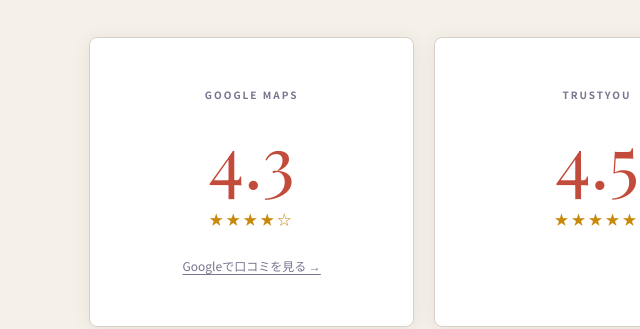
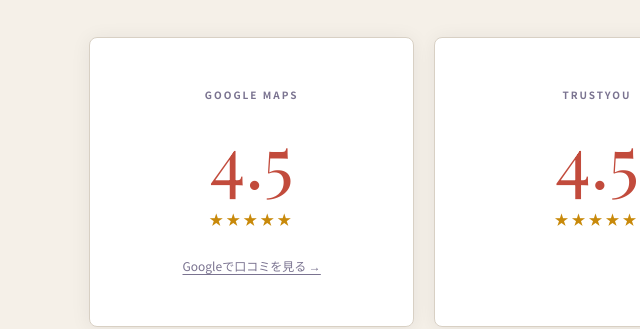
Before and after one commit to u2kvviiuueeu2k-ui/bawana-hp, a website: page index.html in a window 1280 px wide. Shown: the part 2860-3189 px from the top of the page, 43-683 px from the left. Drawn offline with nearby package versions, Linux system fonts and the light colour scheme; a web font is replaced by a local one.

Commit message:
fix: Google評価を4.5★★★★★に更新

```diff
--- a/index.html
+++ b/index.html
@@ -1070,8 +1070,8 @@
           <div class="rv-card">
             <span class="rv-platform">Google Maps</span>
             <!-- TODO: ゆっけ → Googleマップで実際のスコアを確認して4.3等の数値に差し替え -->
-            <div class="rv-score" id="google-score">4.3</div>
-            <span class="rv-stars">★★★★☆</span>
+            <div class="rv-score">4.5</div>
+            <span class="rv-stars">★★★★★</span>
             <a class="rv-link"
                href="https://www.google.com/maps/search/バワナ+小平市+たかの台43-10"
                target="_blank" rel="noopener noreferrer">Googleで口コミを見る →</a>
```
